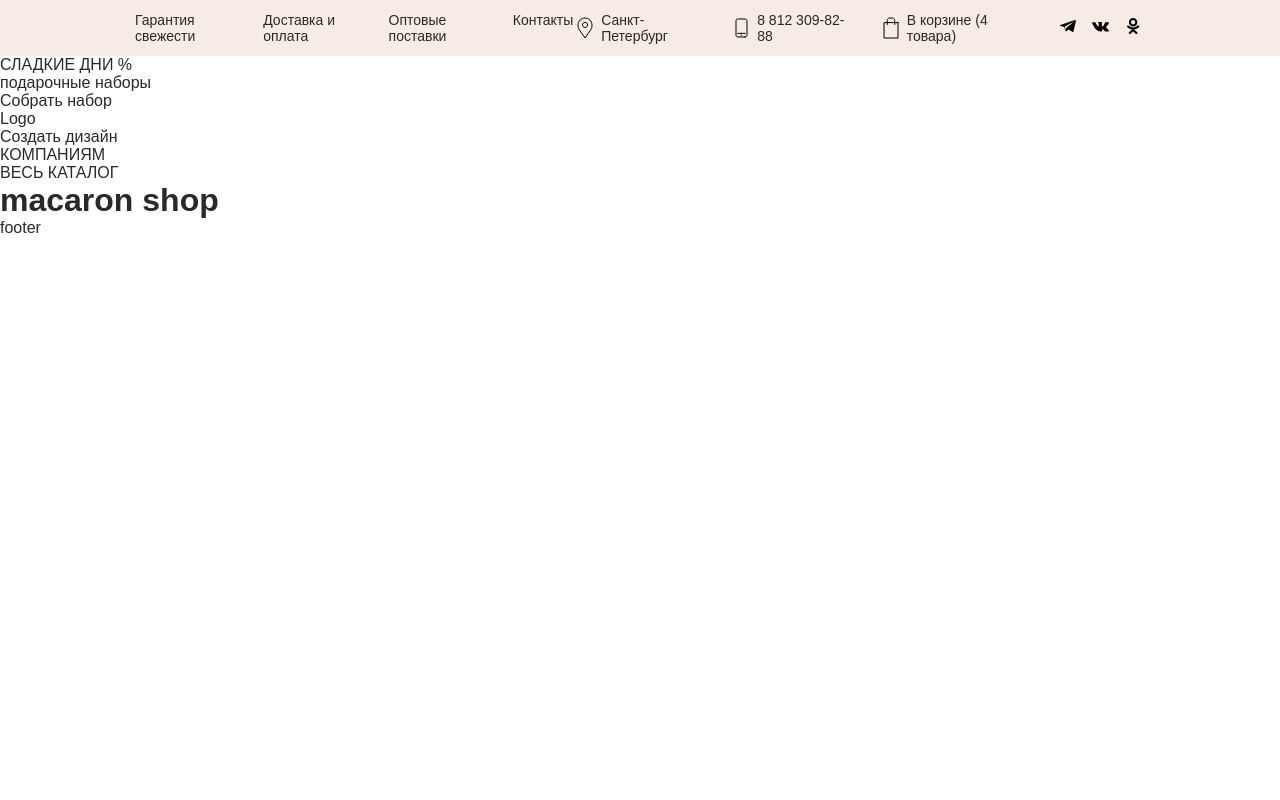
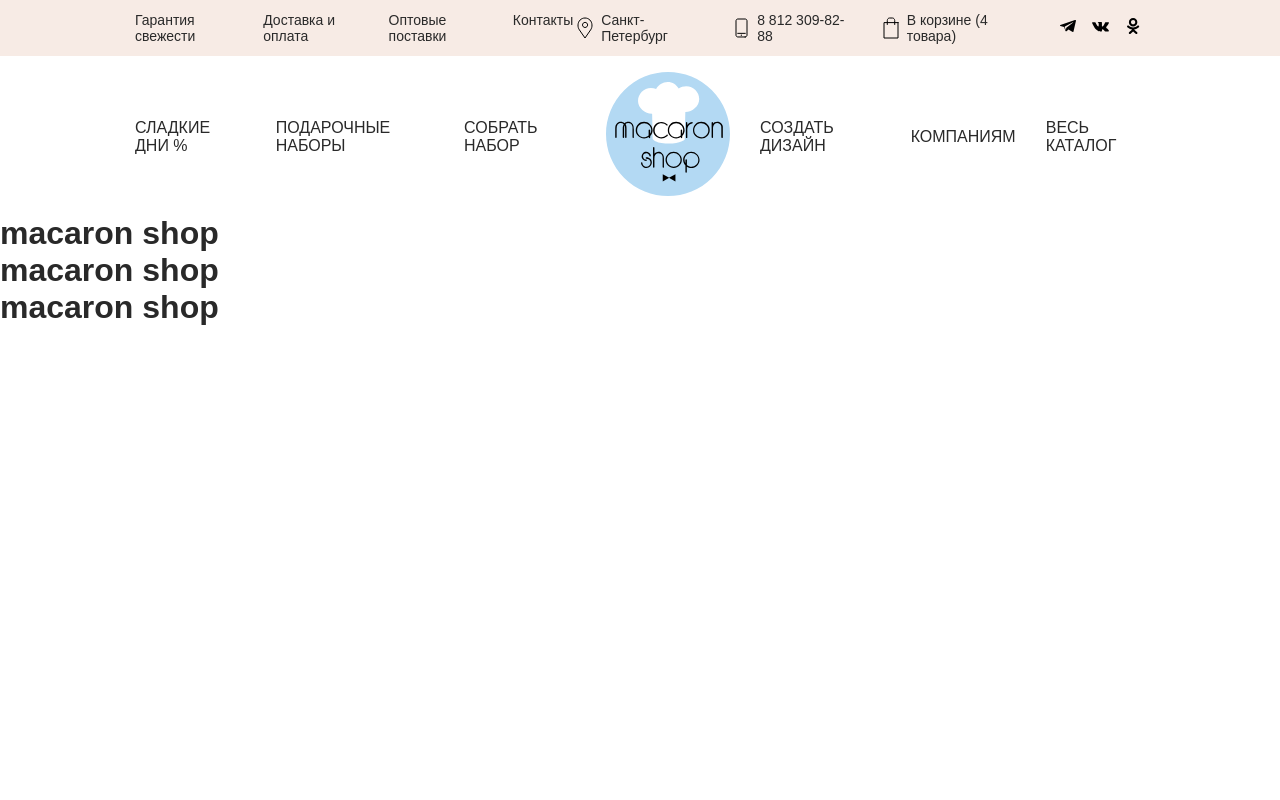
Before and after one commit to maggi08/macaron-shop, a Vue app: page / in a window 1280 px wide. Shown: the top 800 px of the page. Built offline with nearby package versions, Linux system fonts and the light colour scheme; a web font is replaced by a local one.

Commit message:
закончили верстку шапки сайта

```diff
--- a/src/App.vue
+++ b/src/App.vue
@@ -7,13 +7,20 @@ export default {
 </script>
 
 <template>
-  <MHeader />
+  <MHeader class="" />
 
-  <main>
+  <main class="main">
+    <h1>macaron shop</h1>
+    <h1>macaron shop</h1>
     <h1>macaron shop</h1>
   </main>
 
-  <MFooter />
+  <MFooter class="footer" />
 </template>
 
-<style scoped></style>
+<style scoped>
+.main {
+  margin-top: 215px;
+  min-height: 100vh;
+}
+</style>
--- a/src/assets/styles/variables.css
+++ b/src/assets/styles/variables.css
@@ -1,4 +1,5 @@
 :root {
   --black: #292929;
   --pink: #f7ebe5;
+  --blue-main: #b3d9f3;
 }
--- a/src/components/layouts/MHeader.vue
+++ b/src/components/layouts/MHeader.vue
@@ -53,29 +53,29 @@
       </div>
     </div>
 
-    <div class="header-lower">
+    <div class="header-lower container">
       <nav class="header-lower-nav">
         <ul class="header-lower-nav-list">
-          <li>
-            <a class="header-lower-nav-link" href="/"> СЛАДКИЕ ДНИ % </a>
+          <li class="header-lower-nav-link">
+            <a href="/"> СЛАДКИЕ ДНИ % </a>
           </li>
-          <li>
-            <a class="header-lower-nav-link" href="/"> подарочные наборы </a>
+          <li class="header-lower-nav-link">
+            <a href="/"> подарочные наборы </a>
           </li>
-          <li>
-            <a class="header-lower-nav-link" href="/"> Собрать набор </a>
+          <li class="header-lower-nav-link">
+            <a href="/"> Собрать набор </a>
           </li>
-          <li>
-            <a class="header-lower-nav-logo" href="/"> Logo </a>
+          <li class="header-lower-nav-link">
+            <a href="/"> <img src="./icons/logo.svg" alt="" /> </a>
           </li>
-          <li>
-            <a class="header-lower-nav-link" href="/"> Создать дизайн </a>
+          <li class="header-lower-nav-link">
+            <a href="/"> Создать дизайн </a>
           </li>
-          <li>
-            <a class="header-lower-nav-link" href="/"> КОМПАНИЯМ </a>
+          <li class="header-lower-nav-link">
+            <a href="/"> КОМПАНИЯМ </a>
           </li>
-          <li>
-            <a class="header-lower-nav-link" href="/"> ВЕСЬ КАТАЛОГ </a>
+          <li class="header-lower-nav-link">
+            <a href="/"> ВЕСЬ КАТАЛОГ </a>
           </li>
         </ul>
       </nav>
@@ -88,6 +88,12 @@ export default {}
 </script>
 
 <style scoped>
+.header {
+  position: fixed;
+  top: 0;
+  left: 0;
+  width: 100%;
+}
 .header-upper {
   background: var(--pink);
   padding: 12px 0;
@@ -112,6 +118,7 @@ export default {}
 }
 .header-upper-nav-link a:hover {
   text-decoration: underline;
+  color: var(--blue-main);
 }
 
 .header-upper-info {
@@ -130,11 +137,39 @@ export default {}
 .header-upper-socials {
   display: flex;
 }
-
 .header-upper-socials a {
   margin-right: 8px;
 }
 .header-upper-socials a:last-child {
   margin-right: 0;
 }
+
+.header-lower {
+  padding-top: 16px;
+  padding-bottom: 16px;
+  background: white;
+}
+.header-lower-nav-list {
+  display: flex;
+  list-style: none;
+  align-items: center;
+  justify-content: center;
+  width: 100%;
+}
+.header-lower-nav-link {
+  margin: 0 15px;
+}
+.header-lower-nav-link:first-child {
+  margin-left: 0;
+}
+.header-lower-nav-link:last-child {
+  margin-right: 0;
+}
+
+.header-lower-nav-link a {
+  text-transform: uppercase;
+}
+.header-lower-nav-link a:hover {
+  color: var(--blue-main);
+}
 </style>
```
Also changed, not shown: src/components/layouts/icons/logo.svg (added).
